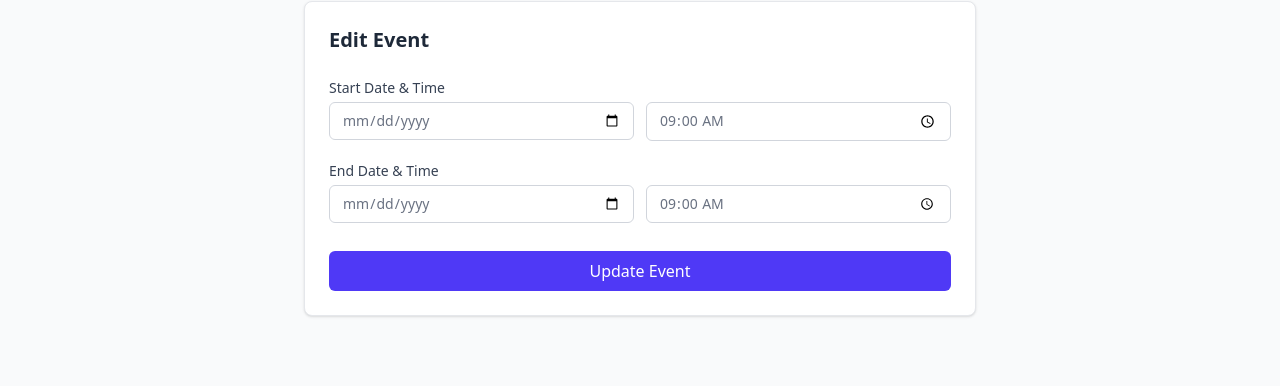
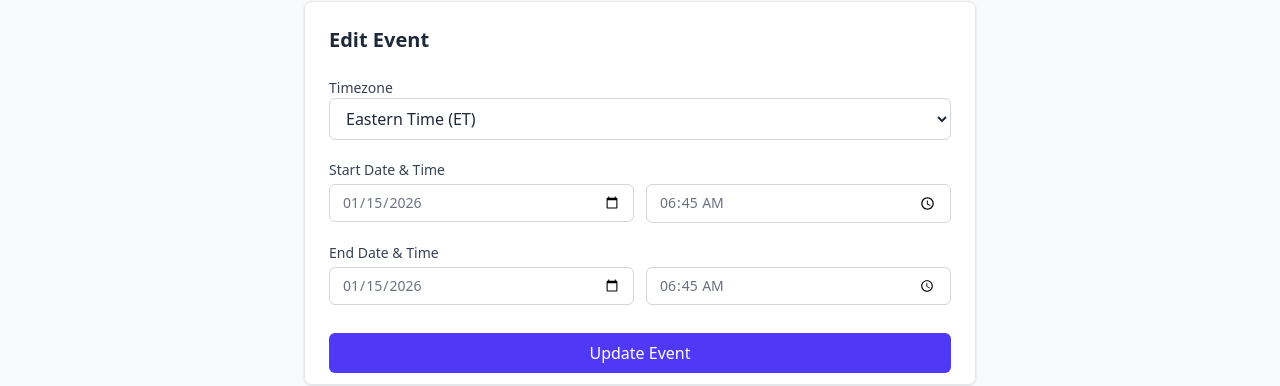
Before and after one commit to yatinsingh2007/Event-Management-System, a React (Vite) app in the folder client/: page /edit/1 in a window 1280 px wide. Shown: the part 159-545 px from the top of the page. Built offline with nearby package versions, Linux system fonts and the light colour scheme; no server answers.

Commit message:
edit event form updated and added functionality to change timezones even will editing

```diff
--- a/client/src/components/CreateEventForm.jsx
+++ b/client/src/components/CreateEventForm.jsx
@@ -1,4 +1,4 @@
-import React, {useState, useContext, useEffect } from "react";
+import React, { useState, useContext, useEffect } from "react";
 import toast from "react-hot-toast";
 import OtherProfileSelector from "./OtherProfileSelector";
 import { EventContext } from "../context/EventProvider";
@@ -43,6 +43,7 @@ const CreateEventForm = () => {
   const [loading, setLoading] = useState(false);
 
   const { events, setEvents } = useContext(EventContext);
+
   useEffect(() => {
     setStartDate(dayjs().tz(selectedTZ).format("YYYY-MM-DD"));
     setEndDate(dayjs().tz(selectedTZ).format("YYYY-MM-DD"));
--- a/client/src/components/EditEventForm.jsx
+++ b/client/src/components/EditEventForm.jsx
@@ -8,15 +8,36 @@ import timezone from "dayjs/plugin/timezone";
 
 dayjs.extend(utc);
 dayjs.extend(timezone);
+const TIMEZONES = {
+    ET: "America/New_York",
+    CT: "America/Chicago",
+    MT: "America/Denver",
+    PT: "America/Los_Angeles",
+    HT: "Pacific/Honolulu",
+    GMT: "UTC",
+    IT: "Asia/Kolkata",
+    JT: "Asia/Tokyo",
+    KT: "Asia/Seoul",
+    NT: "America/St_Johns",
+};
 
 const EditEventForm = ({ eventId }) => {
     const navigate = useNavigate();
-    const [startDate, setStartDate] = useState("");
-    const [startTime, setStartTime] = useState("09:00");
-    const [endDate, setEndDate] = useState("");
-    const [endTime, setEndTime] = useState("09:00");
+    const [startDate, setStartDate] = useState(() => {
+        return dayjs().tz(TIMEZONES.ET).format('YYYY-MM-DD')
+    });
+    const [startTime, setStartTime] = useState(() => {
+        return dayjs().tz(TIMEZONES.ET).format('HH:mm')
+    });
+    const [endDate, setEndDate] = useState(() => {
+        return dayjs().tz(TIMEZONES.ET).format('YYYY-MM-DD')
+    });
+    const [endTime, setEndTime] = useState(() => {
+        return dayjs().tz(TIMEZONES.ET).format('HH:mm')
+    });
     const [loading, setLoading] = useState(false);
     const [dataLoaded, setDataLoaded] = useState(false);
+    const [tz , setTz] = useState(TIMEZONES.ET)
 
     useEffect(() => {
         if (!eventId) return;
@@ -49,6 +70,11 @@ const EditEventForm = ({ eventId }) => {
         }
     }, [eventId]);
 
+    useEffect(() => {
+
+    }, [tz]);
+
+
     const handleFormSubmission = async (e) => {
         e.preventDefault();
 
@@ -63,6 +89,8 @@ const EditEventForm = ({ eventId }) => {
             toast.error("Please fill in all date and time fields");
             return;
         }
+        const startUTC = dayjs.tz(`${startDate}T${startTime}` , tz).utc();
+        const endUTC = dayjs.tz(`${endDate}T${endTime}` , tz).utc();
 
         try {
             setLoading(true);
@@ -73,8 +101,8 @@ const EditEventForm = ({ eventId }) => {
                 },
                 body: JSON.stringify({
                     "users": currentSelectedUsers,
-                    "startAt": startDate + "T" + startTime,
-                    "endAt": endDate + "T" + endTime
+                    "startAt": startUTC.toISOString() ,
+                    "endAt": endUTC.toISOString(),
                 })
             })
             const data = await response.json();
@@ -91,6 +119,11 @@ const EditEventForm = ({ eventId }) => {
             setLoading(false);
         }
     }
+
+    const handleTimezoneChange = (e) => {
+        setTz(TIMEZONES[e.target.value]);
+    }
+
     return (
         <div className="bg-white rounded-lg shadow-sm border border-gray-200 p-6 max-h-96 overflow-y-auto">
             <h2 className="text-xl font-semibold mb-6">Edit Event</h2>
@@ -99,17 +132,38 @@ const EditEventForm = ({ eventId }) => {
                 <div className="space-y-4">
                     {dataLoaded && <EditProfileSelector />}
                 </div>
+                <div>
+                    <label className="block text-sm font-medium text-gray-700">
+                        Timezone
+                    </label>
+                    <select
+                        className="w-full border border-gray-300 rounded-md px-3 py-2"
+                        onChange={handleTimezoneChange}
+                        defaultValue="ET"
+                    >
+                        <option value="ET">Eastern Time (ET)</option>
+                        <option value="CT">Central Time (CT)</option>
+                        <option value="MT">Mountain Time (MT)</option>
+                        <option value="PT">Pacific Time (PT)</option>
+                        <option value="HT">Hawaii Time (HT)</option>
+                        <option value="GMT">GMT / UTC</option>
+                        <option value="IT">Indian Time (IST)</option>
+                        <option value="JT">Japan Time</option>
+                        <option value="KT">Korea Time</option>
+                        <option value="NT">Newfoundland Time</option>
+                    </select>
+                </div>
                 <div className="space-y-1">
                     <label className="block text-sm font-medium text-gray-700">Start Date & Time</label>
                     <div className="grid grid-cols-2 gap-3">
                         <div className="relative">
                             <input type="date" className="w-full border border-gray-300 rounded-md px-3 py-2 text-sm focus:outline-none focus:ring-2 focus:ring-blue-500 text-gray-500" value={startDate} placeholder="Pick a date" min={new Date().toISOString().split("T")[0]} onChange={(e) => {
-                                setStartDate(e.target.value);
+                                setStartDate(dayjs(e.target.value).tz(tz).format("YYYY-MM-DD"));
                             }} />
                         </div>
                         <div className="relative">
                             <input type="time" className="w-full border border-gray-300 rounded-md px-3 py-2 text-sm focus:outline-none focus:ring-2 focus:ring-blue-500 text-gray-500" value={startTime} onChange={(e) => {
-                                setStartTime(e.target.value);
+                                setStartTime(dayjs(e.target.value).tz(tz).format("HH:mm"));
                             }} />
                         </div>
                     </div>
@@ -120,12 +174,12 @@ const EditEventForm = ({ eventId }) => {
                     <div className="grid grid-cols-2 gap-3">
                         <div className="relative">
                             <input type="date" className="w-full border border-gray-300 rounded-md px-3 py-2 text-sm focus:outline-none focus:ring-2 focus:ring-blue-500 text-gray-500" value={endDate} placeholder="Pick a date" min={new Date().toISOString().split("T")[0]} onChange={(e) => {
-                                setEndDate(e.target.value);
+                                setEndDate(dayjs(e.target.value).tz(tz).format("YYYY-MM-DD"));
                             }} />
                         </div>
                         <div className="relative">
                             <input type="time" className="w-full border border-gray-300 rounded-md px-3 py-2 text-sm focus:outline-none focus:ring-2 focus:ring-blue-500 text-gray-500" value={endTime} onChange={(e) => {
-                                setEndTime(e.target.value);
+                                setEndTime(dayjs(e.target.value).tz(tz).format("HH:mm"));
                             }} />
                         </div>
                     </div>
--- a/client/src/components/EditProfileSelector.jsx
+++ b/client/src/components/EditProfileSelector.jsx
@@ -1,5 +1,10 @@
 import React, { useState, useEffect } from 'react';
 import toast from 'react-hot-toast';
+import dayjs from 'dayjs';
+import utc from 'dayjs/plugin/utc';
+import timezone  from "dayjs/plugin/timezone";
+dayjs.extend(utc);
+dayjs.extend(timezone);
 
 const EditProfileSelector = () => {
     const [userData, setUserData] = useState([]);
```
